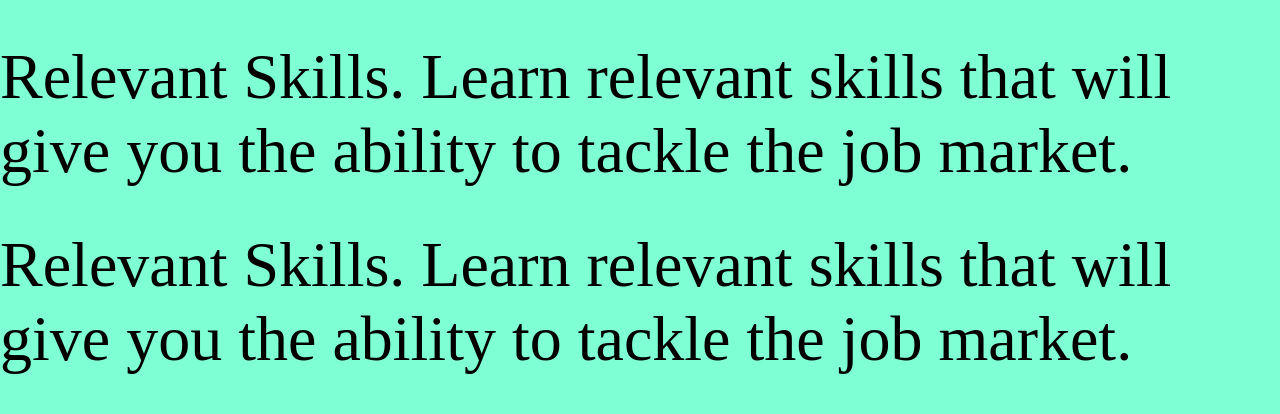
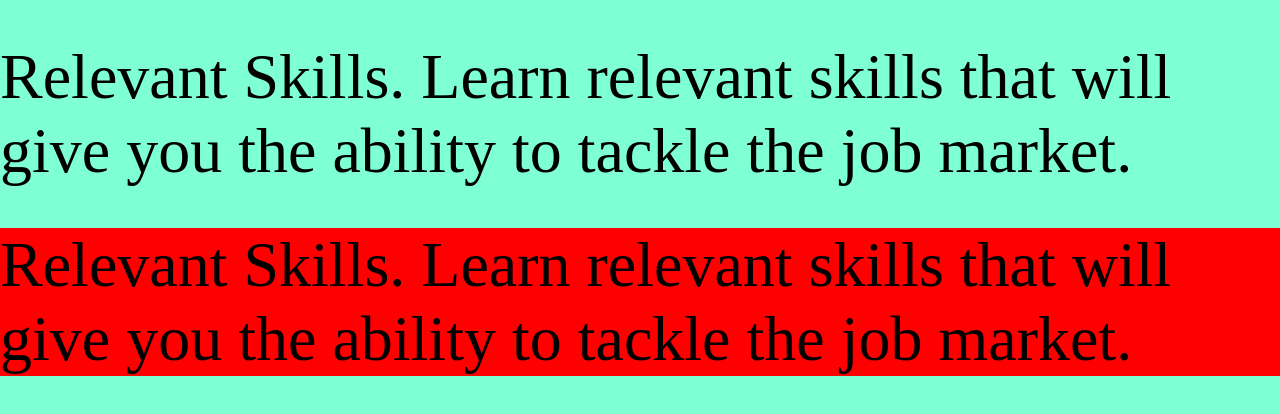
Before and after one commit to kamausuzan197/cohort-3, a plain HTML site: page index.html in a window 1280 px wide. Drawn offline with Linux system fonts and the light colour scheme.

Commit message:
first commit

```diff
--- a/index.css
+++ b/index.css
@@ -10,3 +10,6 @@ body{
 body p{
     margin-top: 40px;
 }
+.red{
+    background-color: red;
+}
--- a/index.html
+++ b/index.html
@@ -8,7 +8,7 @@
     <link rel="stylesheet" href="./index.css">
 </head>
 <body>
-    <p>Relevant Skills. Learn relevant skills that will give you the ability to tackle the job market.</p>
-    <p>Relevant Skills. Learn relevant skills that will give you the ability to tackle the job market.</p>
+    <p class="blue">Relevant Skills. Learn relevant skills that will give you the ability to tackle the job market.</p>
+    <p class="red">Relevant Skills. Learn relevant skills that will give you the ability to tackle the job market.</p>
 </body>
 </html>
```
